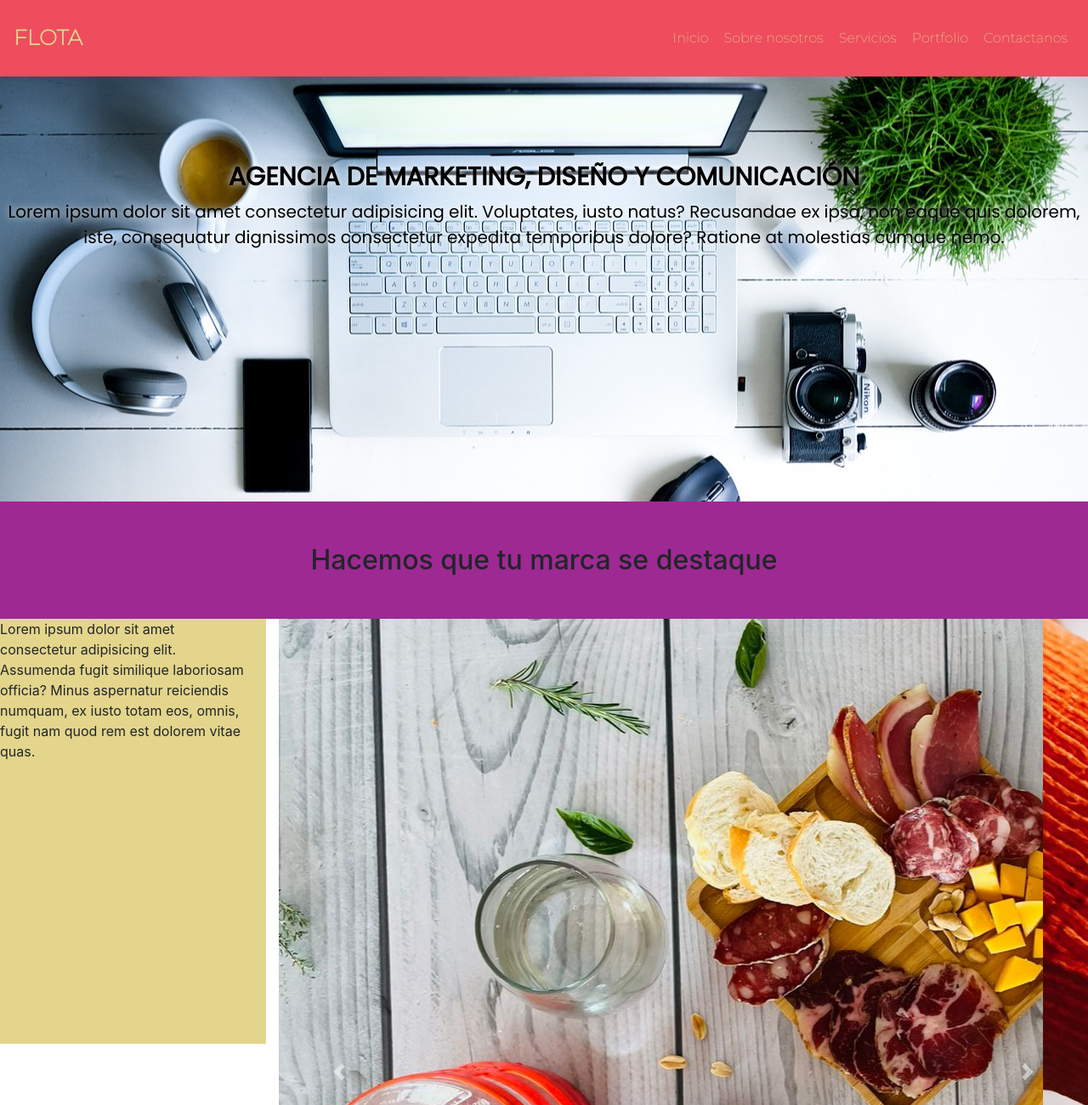
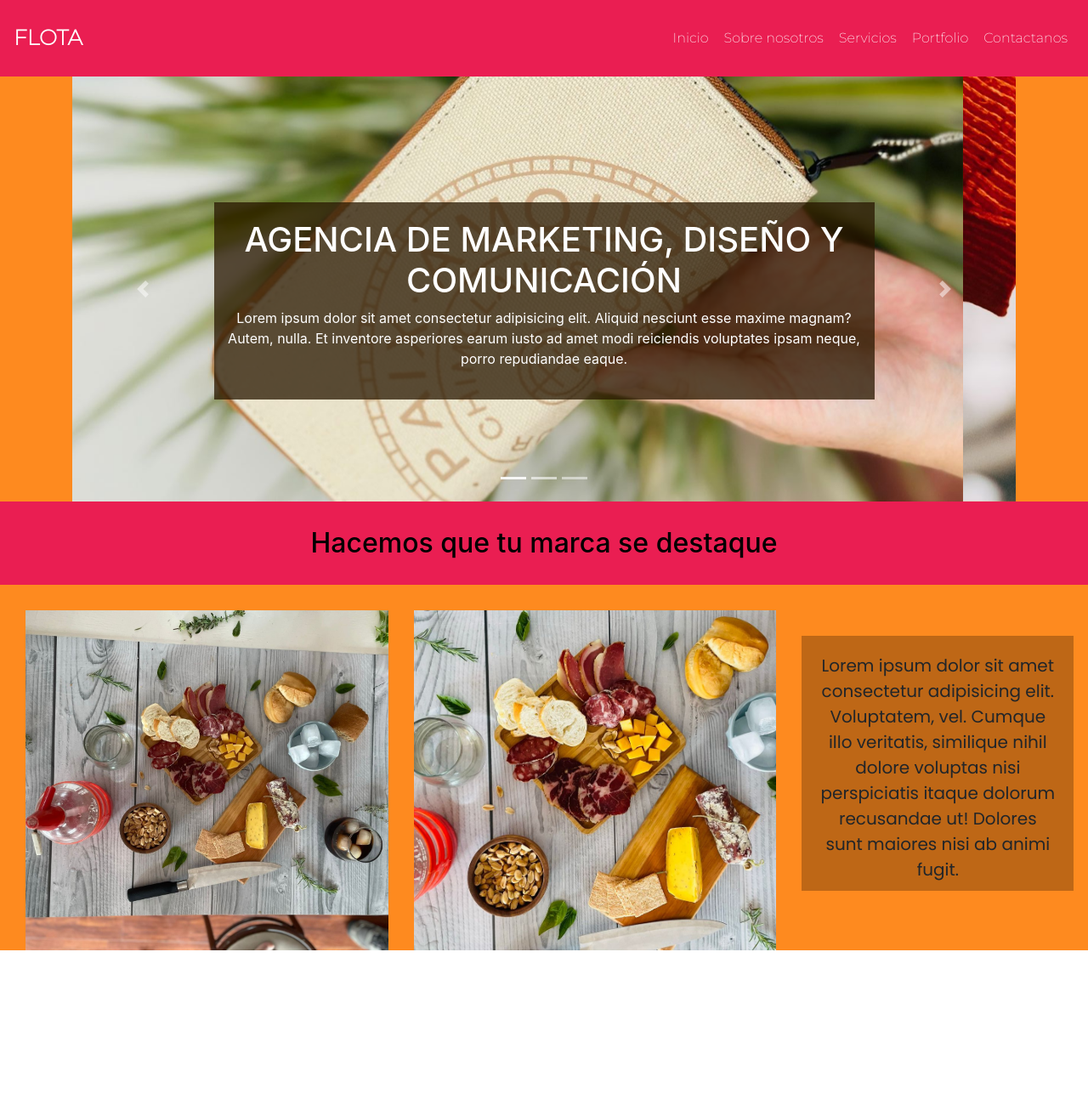
Before and after one commit to micagiecco/segunda-pre-entrega, a plain HTML site: page index.html in a window 1280 px wide. Shown: the top 1300 px of the page at 85% size. After the commit the page ends 1118 px from the top, so only its background shows below. Drawn offline with nearby package versions, Linux system fonts and the light colour scheme.

Commit message:
modificacion de jumbotron por carrusel en el inicio, ingreso de  un section y estilos

```diff
--- a/estilos.css
+++ b/estilos.css
@@ -10,12 +10,19 @@ font-family: 'Roboto', sans-serif;*/
     box-sizing: border-box;
 }
 
+header{
+    width: 100%;
+}
+
+/*--inicia barra de navegación--*/
+
 .navbar {
-    background-color:#ef4c5e;
+    background-color:#ea1e52;
     min-height: 90px;
+
 }
 .navbar span {
-    color: #e3d58b;
+    color: #fff;
     font-weight: bold;
     font-size: 25px;
     font-family: 'Montserrat', sans-serif;
@@ -28,97 +35,113 @@ font-family: 'Roboto', sans-serif;*/
 }
 
 .navbar-toggler i {
-    color:#9e2993;
+    color:#3666fe;
 
 }
 
 .navbar .nav-link {
-    color: #e3d58b !important;
+    color: #fff !important;
     font-family: 'Montserrat', sans-serif;
     margin-left: 2px;
 
 }
 
 .nav-link:hover {
-    background-color: #d36f98 ;
+    background-color: #3666fe ;
     border-radius: 4px;
     transition: 0.5 s;
 }
 
-.jumbotron1 {
-    background-image:url(./img/computer-2982270_1280.jpg);
-    background-position: center;
-    background-repeat: cover;
+/*--fin barra de navegación--*/
+
+.main1 {
     width: 100%;
-    height: 500px;
-    color:black;
-    text-shadow: 0 0 10px #fff;
-    text-align: center;
-    border-radius: 0;
-    margin-bottom: 0;
-    /*padding: 100px;*/
+    background-color:#fe8a1f;
 }
 
-.jumbotron1 h1 {
+/*--inicia carrusel--*/
 
-    color: black;
-    text-shadow: 0 0 10px #fff;
-    /*max-width: 800px;*/
-    /*margin: 0 auto 60px auto;*/
-    text-align: center;
-    padding: 100px;
-    font-size: 30px;
-    font-family: 'Poppins', sans-serif;
-    font-weight: bold;
-}
+.container {
 
-.jumbotron1 p {
-
-    color: black;
-    text-shadow: 0 0 10px #fff;
-    /*max-width: 800px;*/
-    /*margin: 0 auto 60px auto;*/
-    text-align: center;
-    margin-top: -100px;
-    font-size: 20px;
-    font-family: 'Poppins', sans-serif;
+    width: 100%;
 
 }
 
-h2 {
-    background-color: #9e2993;
-    text-align: center;
-    margin-bottom: 0;
-    width: 100%;
-    height: auto;
-    padding: 50px;
+#carouselhome img{
+ object-fit: cover;
+ height: 500px;
 }
 
-/*.marca {
-    width: 100%
-    height:auto;
-    background-color: #9e2993;
-}*/
-
-.nright {
-    background-color:#e3d58b;
-    height: 500px;
+.carousel-caption {
+    background-color: rgba(41, 23, 1, 0.75);
+    text-align: center;
+    margin-bottom: 100px;
 }
 
-.nleft {
-    height: 100px;
-}
+/*--fin carrusel--*/
 
-.galeria {
-   height: 100px;
-}
+/*--inicio hacemos que tu marca se destaque--*/
 
-.galeria img {
-    height: 50px;
 
-    object-fit: cover;
 
-}
+.marcah2 {
+    background-color:#ea1e52;
+    color: black;
+    text-align: center;
+    padding: 30px;
+    margin-bottom: 0;
+    }
+
+    .marca{
+        width: 100%;
+        height: auto;
+        background-color:#fe8a1f;
+        }
+
+ .nleft {
+    height: 400px;
+    width: 450px;
+    background-image: url(/img/carrucel1/WhatsApp\ Image\ 2023-04-15\ at\ 11.06.45.jpeg);
+    background-size: cover;
+    background-position: center;
+    margin-left: 30px;
+    margin-top: 30px;
+
+
+ }
+
+ .ncenter {
+    width: 450px;
+    height: 400px;
+    background-image: url(./img/carrucel1/picada.jpeg);
+    background-size: cover;
+    background-position: center;
+    margin-left: 30px;
+    margin-top: 30px;
+ }
+
+ .nright {
+    margin-top: 60px;
+    text-align: center;
+    background-color: rgba(41, 23, 1, 0.30);
+    margin-left: 30px;
+    height: 300px;
+    padding: 20px;
+    font-family: 'Poppins', sans-serif;
+    font-size: 20px;
+
+ }
+
+
+
+
+
+
+
+
+
+
+
 
 /*---inicio sobre nosotros---*/
 
--- a/index.html
+++ b/index.html
@@ -54,80 +54,68 @@
 
     </header>
 
-    <main>
-        <!--inicia jumbotron-->
-        <div class="jumbotron1">
-            <h1>AGENCIA DE MARKETING, DISEÑO Y COMUNICACIÓN</h1>
-            <p>Lorem ipsum dolor sit amet consectetur adipisicing elit. Voluptates, iusto natus? Recusandae ex ipsa, non
-                eaque quis dolorem, iste, consequatur dignissimos consectetur expedita temporibus dolore? Ratione at
-                molestias cumque nemo.</p>
+    <main class="main1">
+        <!--inicia carrusel-->
+        <div class="container">
+            <div id="carouselhome" class="carousel slide" data-ride="carousel">
+                <ol class="carousel-indicators">
+                    <li data-target="#carouselhome" data-slide-to="0" class="active"></li>
+                    <li data-target="#carouselhome" data-slide-to="1"></li>
+                    <li data-target="#carouselhome" data-slide-to="2"></li>
+                </ol>
+                <div class="carousel-inner">
+                    <div class="carousel-item active">
+                        <img src="./img/carrucel1/billetera.jpeg" class="d-block w-100" alt="billetera">
+                    </div>
+                    <div class="carousel-item">
+                        <img src="./img/carrucel1/farmacia.jpeg" class="d-block w-100" alt="farmacia">
+                    </div>
+                    <div class="carousel-caption">
+                        <h1 class="titulo1">AGENCIA DE MARKETING, DISEÑO Y COMUNICACIÓN</h1>
+                        <p class="parrafo1">Lorem ipsum dolor sit amet consectetur adipisicing elit. Aliquid nesciunt
+                            esse maxime magnam? Autem, nulla. Et inventore asperiores earum iusto ad amet modi
+                            reiciendis voluptates ipsam neque, porro repudiandae eaque.</p>
+                    </div>
+                    <div class="carousel-item">
+                        <img src="./img/carrucel1/quesos.jpg" class="d-block w-100" alt="quesos">
+                    </div>
+                    <div class="carousel-item">
+                        <img src="./img/carrucel1/frogurt.jpeg" class="d-block w-100" alt="frogurt">
+                    </div>
+                </div>
+                <button class="carousel-control-prev" type="button" data-target="#carouselhome" data-slide="prev">
+                    <span class="carousel-control-prev-icon" aria-hidden="true"></span>
+                    <span class="sr-only">Previous</span>
+                </button>
+                <button class="carousel-control-next" type="button" data-target="#carouselhome" data-slide="next">
+                    <span class="carousel-control-next-icon" aria-hidden="true"></span>
+                    <span class="sr-only">Next</span>
+                </button>
+            </div>
         </div>
-        <!--fin jumbotron-->
-
+        <!--fin carrusel-->
     </main>
 
     <!--inicia hacemos que tu marca se destaque-->
 
+    <h2 class="marcah2">Hacemos que tu marca se destaque</h2>
 
-    <h2>Hacemos que tu marca se destaque</h2>
+    <section class="marca container-fluid">
 
-    <!--<section class="marca container-fluid">-->
+    <div class=row>
+        <div class="nleft col-sm-4"> </div>
+        <div class="ncenter col-sm-4"></div>
+        <div class="nright col-sm-3"><p>Lorem ipsum dolor sit amet consectetur adipisicing elit. Voluptatem, vel. Cumque illo veritatis, similique nihil dolore voluptas nisi perspiciatis itaque dolorum recusandae ut! Dolores sunt maiores nisi ab animi fugit.</p></div>
 
-        <div class=row>
-
-            <div class="nright col-sm-3">
-                <p>Lorem ipsum dolor sit amet consectetur adipisicing elit. Assumenda fugit similique laboriosam
-                    officia? Minus aspernatur reiciendis numquam, ex iusto totam eos, omnis, fugit nam quod rem est
-                    dolorem vitae quas.</p>
-            </div>
-
-
-            <div class="nleft col-sm-9">
-                <!--inicia carousel-->
-                <section class="galeria1">
-                    <div id="demo" class="carousel slide" data-ride="carousel">
-
-                        <!-- Indicators -->
-                        <ul class="carousel-indicators">
-                            <li data-target="#demo" data-slide-to="0" class="active"></li>
-                            <li data-target="#demo" data-slide-to="1"></li>
-                            <li data-target="#demo" data-slide-to="2"></li>
-                        </ul>
-
-                        <!-- The slideshow -->
-                        <div class="carousel-inner">
-                            <div class="carousel-item active">
-                                <img src="./img/carrucel1/WhatsApp Image 2023-04-15 at 11.06.48.jpeg" alt="Picada">
-                            </div>
-                            <div class="carousel-item">
-                                <img src="./img/carrucel1/WhatsApp Image 2023-04-15 at 11.06.49.jpeg" alt="Farmacia">
-                            </div>
-                            <div class="carousel-item">
-                                <img src="./img/carrucel1/WhatsApp Image 2023-04-15 at 12.15.34.jpeg" alt="Mochila">
-                            </div>
-                            <div class="carousel-item">
-                                <img src="./img/carrucel1/WhatsApp Image 2023-04-15 at 12.15.36.jpeg" alt="Manton">
-                            </div>
-                            <div class="carousel-item">
-                                <img src="./img/carrucel1/WhatsApp Image 2023-04-15 at 12.15.39.jpeg" alt="Billetera">
-                            </div>
-                        </div>
-
-                        <!-- Left and right controls -->
-                        <a class="carousel-control-prev" href="#demo" data-slide="prev">
-                            <span class="carousel-control-prev-icon"></span>
-                        </a>
-                        <a class="carousel-control-next" href="#demo" data-slide="next">
-                            <span class="carousel-control-next-icon"></span>
-                        </a>
-
-                    </div>
-
-            </div>
-    </section>
     </div>
 
     </section>
+
+    <!--fin hacemos que tu marca se destaque-->
+
+
+
+
 
     <!--fin hacemos que tu marca se destaque-->
 
```
Also changed, not shown: img/carrucel1/WhatsApp Image 2023-04-15 at 11.06.45.jpeg (added), img/carrucel1/billetera.jpeg (renamed from img/carrucel1/WhatsApp Image 2023-04-15 at 12.15.39.jpeg), img/carrucel1/farmacia.jpeg (renamed from img/carrucel1/WhatsApp Image 2023-04-15 at 11.06.49.jpeg), img/carrucel1/frogurt.jpeg (added), img/carrucel1/manton.jpeg (renamed from img/carrucel1/WhatsApp Image 2023-04-15 at 12.15.36.jpeg), img/carrucel1/mochila.jpeg (renamed from img/carrucel1/WhatsApp Image 2023-04-15 at 12.15.34.jpeg), img/carrucel1/picada.jpeg (renamed from img/carrucel1/WhatsApp Image 2023-04-15 at 11.06.48.jpeg), img/carrucel1/trabajando.jpeg (added), img/carrucel1/trabajando2.jpeg (added), 1 other file.
